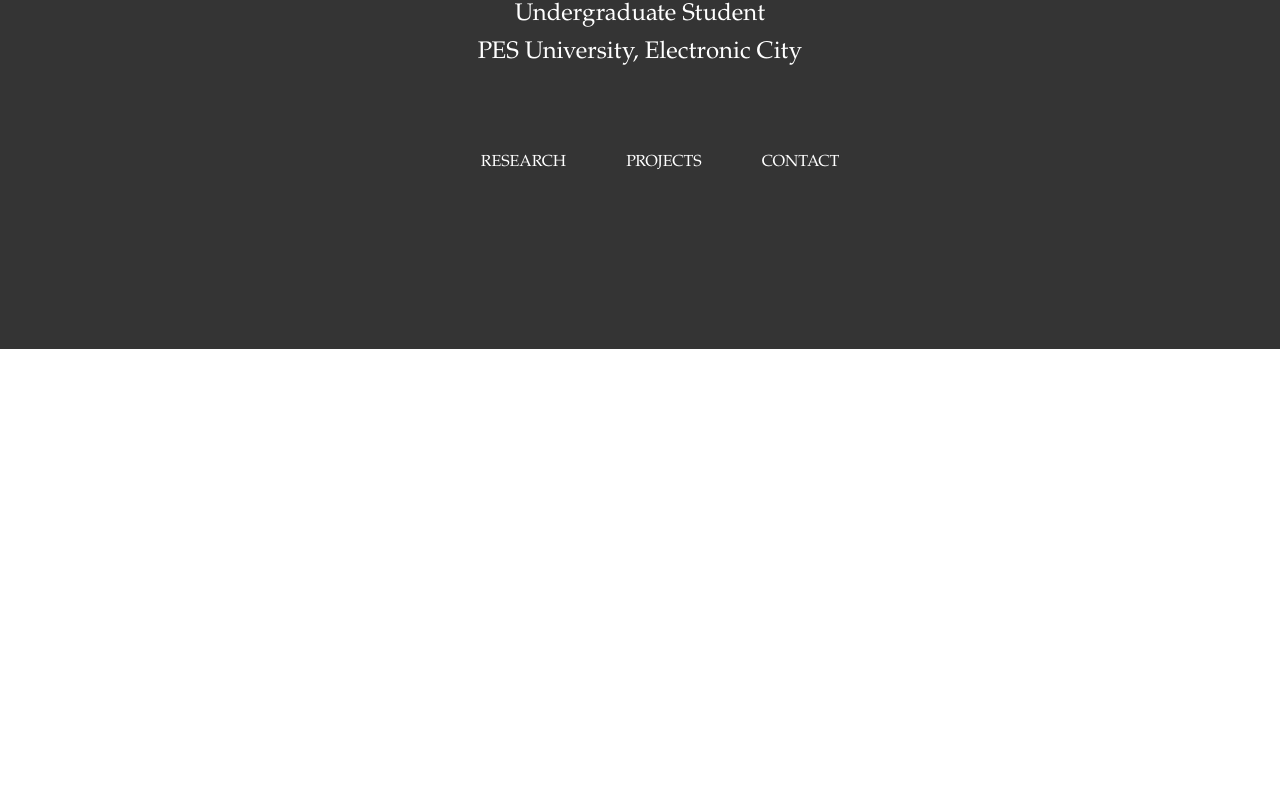
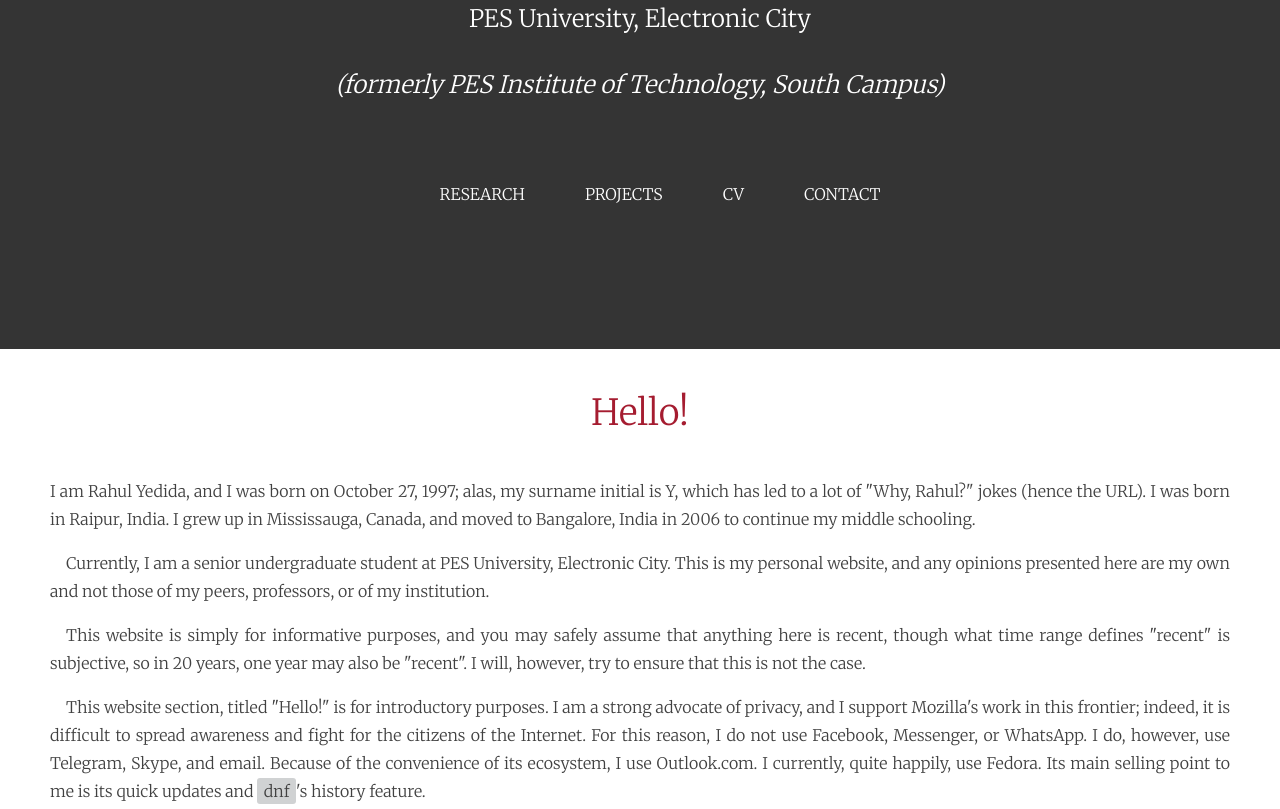
Before and after one commit to yrahul3910/yrahul3910.github.io, a React app: page /whyrahul in a window 1280 px wide. Shown: the part 451-1260 px from the top of the page. Before the commit the page ends 800 px from the top, so only its background shows below. Built offline with nearby package versions, Linux system fonts and the light colour scheme.

Commit message:
Added introductory section

```diff
--- a/components/Banner.jsx
+++ b/components/Banner.jsx
@@ -8,13 +8,19 @@ export default class Banner extends React.Component {
                     <img src="https://i.imgur.com/H8OmujV.png" />
                 </div>
                 <div className="profile-details">
-                    <h1>Rahul Yedida</h1>
+                    <h1>RAHUL YEDIDA</h1>
                     <h2>Undergraduate Student</h2>
-                    <h2>PES University, Electronic City</h2>
+                    <h2>
+                        <a href="https://pesitsouth.pes.edu">
+                            PES University, Electronic City
+                        </a>
+                    </h2>
+                    <br/><h2><em>(formerly PES Institute of Technology, South Campus)</em></h2>
                 </div>
                 <ul className="nav-menu-sticky">
                     <li>Research</li>
                     <li>Projects</li>
+                    <li><a href="https://1drv.ms/b/s!AiFT_8UzfVHdskGZUeaqLNACzkcR">CV</a></li>
                     <li>Contact</li>
                 </ul>
             </div>
--- a/components/MainPage.jsx
+++ b/components/MainPage.jsx
@@ -1,5 +1,5 @@
 import React from "react";
-import { Link } from "react-router-dom";
+import moment from "moment";
 import Banner from "./Banner.jsx";
 
 export default class MainPage extends React.Component {
@@ -8,6 +8,30 @@ export default class MainPage extends React.Component {
     }
 
     render() {
-        return <Banner />
+        return (
+            <div>
+                <Banner />
+                <main>
+                    <section>
+                        <h1>Hello!</h1>
+                        <p>
+                            I am Rahul Yedida, and I was born on October 27, 1997; alas, my surname initial is Y, which has led to a lot of "Why, Rahul?" jokes (hence the URL). I was born in Raipur, India. I grew up in Mississauga, Canada, and moved to Bangalore, India in 2006 to continue my middle schooling.
+                        </p>
+                        <p>
+                            Currently, I am a senior undergraduate student at PES University, Electronic City. This is my personal website, and any opinions presented here are my own and not those of my peers, professors, or of my institution.
+                        </p>
+                        <p>
+                            This website is simply for informative purposes, and you may safely assume that anything here is recent, though what time range defines "recent" is subjective, so in {moment().diff([1997, 10, 27], 'years')} years, one year may also be "recent". I will, however, try to ensure that this is not the case.
+                        </p>
+                        <p>
+                            This website section, titled "Hello!" is for introductory purposes. I am a strong advocate of privacy, and I support Mozilla's work in this frontier; indeed, it is difficult to spread awareness and fight for the citizens of the Internet. For this reason, I do not use Facebook, Messenger, or WhatsApp. I do, however, use Telegram, Skype, and email. Because of the convenience of its ecosystem, I use Outlook.com. I currently, quite happily, use Fedora. Its main selling point to me is its quick updates and <code>dnf</code>'s history feature.
+                        </p>
+                        <p>
+                            I love learning about how the world works, especially from a sociological perspective. Peter Berger's "Invitation to Sociology" and Emile Durkheim's "Suicide" have been revealing indeed. I also enjoy development, and right from high school, I have worked on developing desktop software and web applications. It is liberating to not need to rely on WYSIWYG editors and the like, and to be able to fully define what and how you want things to work, and to be able to write software to suit your own needs. Finally, I enjoy studying applied math and the working behind algorithms, as my peers will tell you with a sigh.
+                        </p>
+                    </section>
+                </main>
+            </div>
+        );
     }
 }
--- a/package.json
+++ b/package.json
@@ -41,6 +41,7 @@
   "license": "MIT",
   "dependencies": {
     "gh-pages": "^2.0.1",
+    "moment": "^2.22.2",
     "react-router-dom": "^4.3.1"
   }
 }
--- a/sass/globals.sass
+++ b/sass/globals.sass
@@ -1,10 +1,26 @@
 $grey: #343434
-$font-family: 'Merriweather Light', 'Garamond', 'Times New Roman'
+$red: #A51C30
+$font-family: 'Merriweather', 'Times New Roman', serif
 $line-height: 28px
 $font-weight: 300
+$margin: 50px
+$code-background: rgba(21, 31, 35, 0.2)
 
 body
     margin: 0
+
+code
+    // Inspired by GitHub
+    background-color: $code-background
+    border-radius: 3px
+    padding: .2em .4em
+
+a
+    color: white
+    text-decoration: none
+
+    &:hover
+        text-decoration: underline
 
 *
     font-family: $font-family
@@ -12,3 +28,4 @@ body
     line-height: $line-height
 
 @import nav
+@import main
--- /dev/null
+++ b/sass/main.sass
@@ -0,0 +1,17 @@
+main
+    h1
+        color: $red
+        font-size: 36px
+        text-align: center
+        margin-bottom: $margin
+
+    section
+        margin: $margin
+
+    p
+        color: rgb(65, 65, 65)
+        text-align: justify
+
+        // Only indent first paragraph
+        &+p
+            text-indent: 1em
--- a/sass/nav.sass
+++ b/sass/nav.sass
@@ -1,5 +1,5 @@
+// .nav is the <Banner /> component
 .nav
-    position: sticky
     top: 0
     background-color: $grey
     color: white
@@ -9,6 +9,9 @@
     flex-direction: column
     justify-content: center
     align-items: center
+
+    h1
+        font-family: 'EB Garamond', 'Times New Roman', Times, serif
 
     .profile-wrapper
         margin-top: 50px
@@ -42,3 +45,6 @@
 
             &:hover
                 background-color: rgba(0, 0, 0, 0.14)
+
+            a:hover
+                text-decoration: none
--- a/src/index.html
+++ b/src/index.html
@@ -2,6 +2,8 @@
 <html>
 <head>
     <meta charset="UTF-8">
+    <link href="https://fonts.googleapis.com/css?family=Merriweather:300" rel="stylesheet">
+    <link href="https://fonts.googleapis.com/css?family=EB+Garamond" rel="stylesheet">
 </head>
 <body>
     <div id="app">
```
Also changed, not shown: 1 other file (tests, documents, lock files or other folders).
